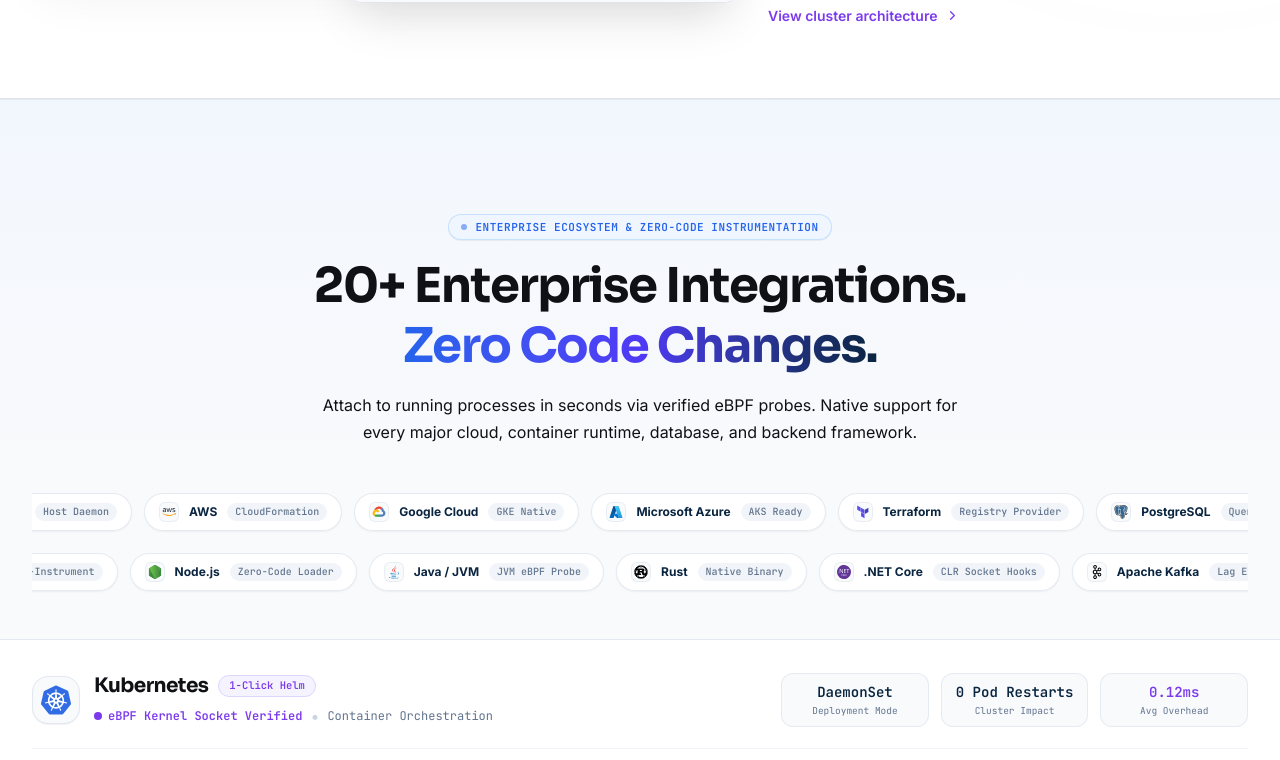
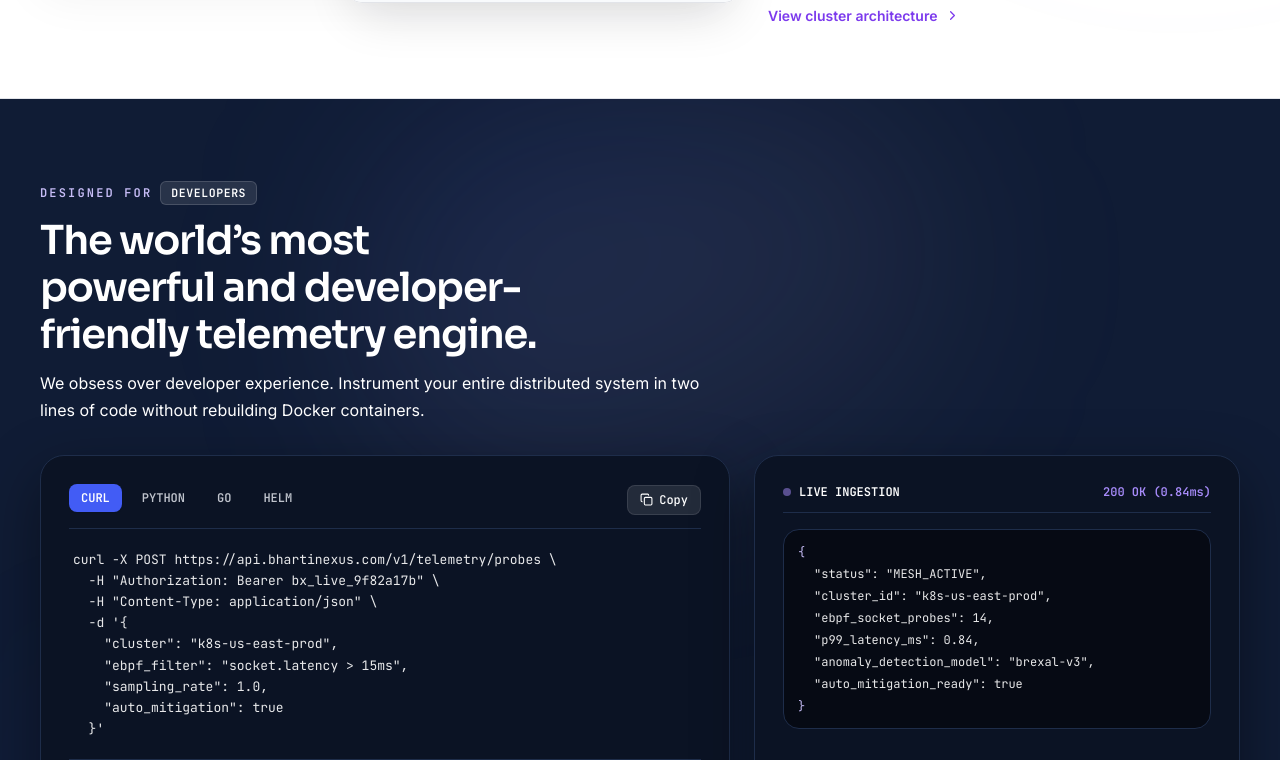
Before and after one commit to samarth3394/BhartiAppplus, a Next.js app in the folder frontend/: page / in a window 1280 px wide. Shown: the part 3220-3980 px from the top of the page. Built offline with nearby package versions, Linux system fonts and the light colour scheme.

Commit message:
feat: remove Enterprise Integrations section from landing page

```diff
--- a/frontend/src/app/page.tsx
+++ b/frontend/src/app/page.tsx
@@ -36,7 +36,6 @@ import {
   MessageSquare
 } from "lucide-react";
 import { Logo } from "@/components/Logo";
-import { BrexalIntegrationsSection } from "@/components/landing/BrexalIntegrationsSection";
 import { BrexalComparisonSection } from "@/components/landing/BrexalComparisonSection";
 // BrexalTrustSecuritySection removed
 import { BrexalFaqSection } from "@/components/landing/BrexalFaqSection";
@@ -1385,9 +1384,7 @@ function StripeGlobalScaleSection() {
   );
 }
 
-/* ═══════════════════════════════════════════════════════════════
-   7. ELITE TRANSPARENT PRICING
-   ═══════════════════════════════════════════════════════════════ */
+
 function StripePricingSection() {
   const tiers = [
     {
@@ -1491,9 +1488,7 @@ function StripePricingSection() {
   );
 }
 
-/* ═══════════════════════════════════════════════════════════════
-   8. ELITE READY TO GET STARTED (FINAL CTA)
-   ═══════════════════════════════════════════════════════════════ */
+
 function StripeFinalCtaSection() {
   return (
     <section className="py-12 sm:py-16 md:py-20 px-4 sm:px-10 bg-white border-b border-[#E2E4E9]">
@@ -1623,7 +1618,6 @@ export default function LandingPage() {
         <PlatformOverviewSection />
         <StripeArchitectureFlowSection />
         <StripeProductShowcaseSection />
-        <BrexalIntegrationsSection />
         <StripeDeveloperSandboxSection />
         <BrexalComparisonSection />
         {/* BrexalTrustSecuritySection removed */}
```
